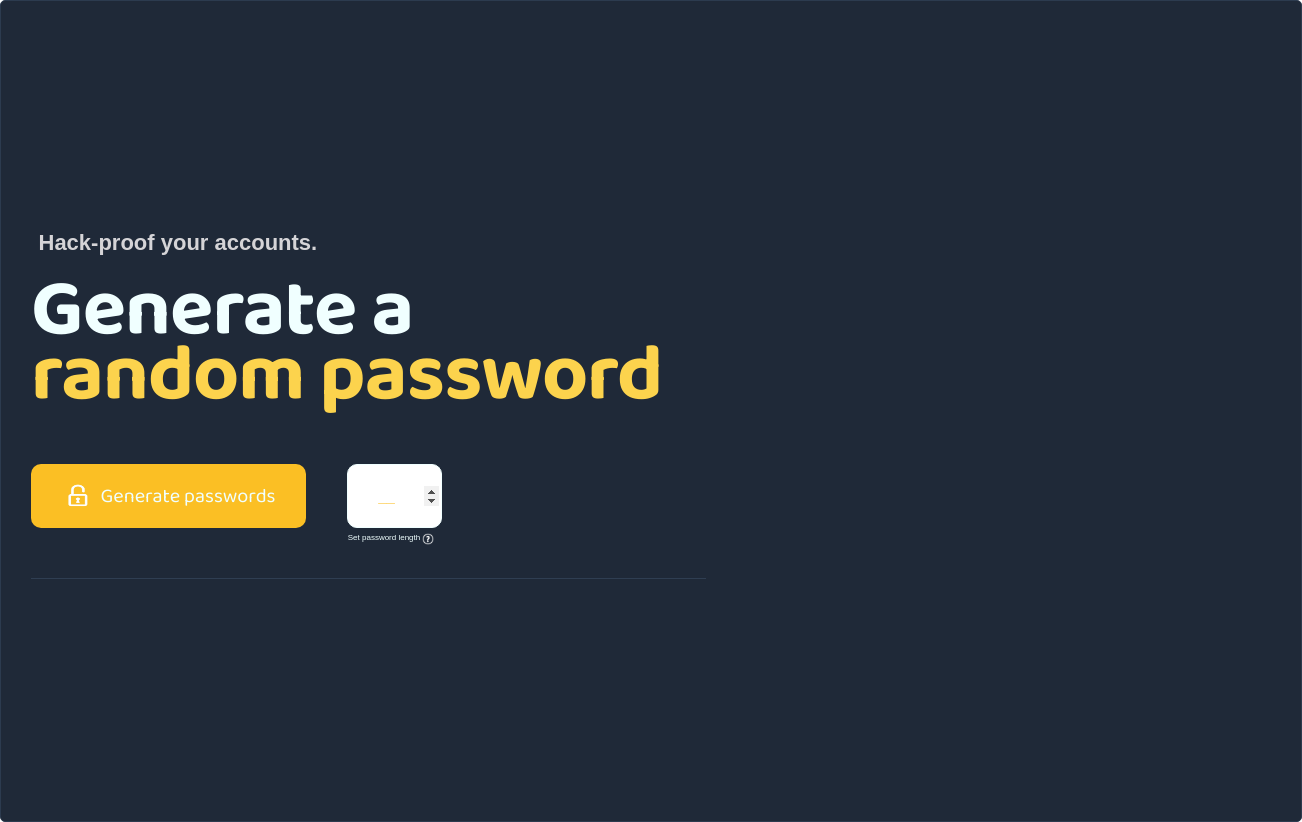
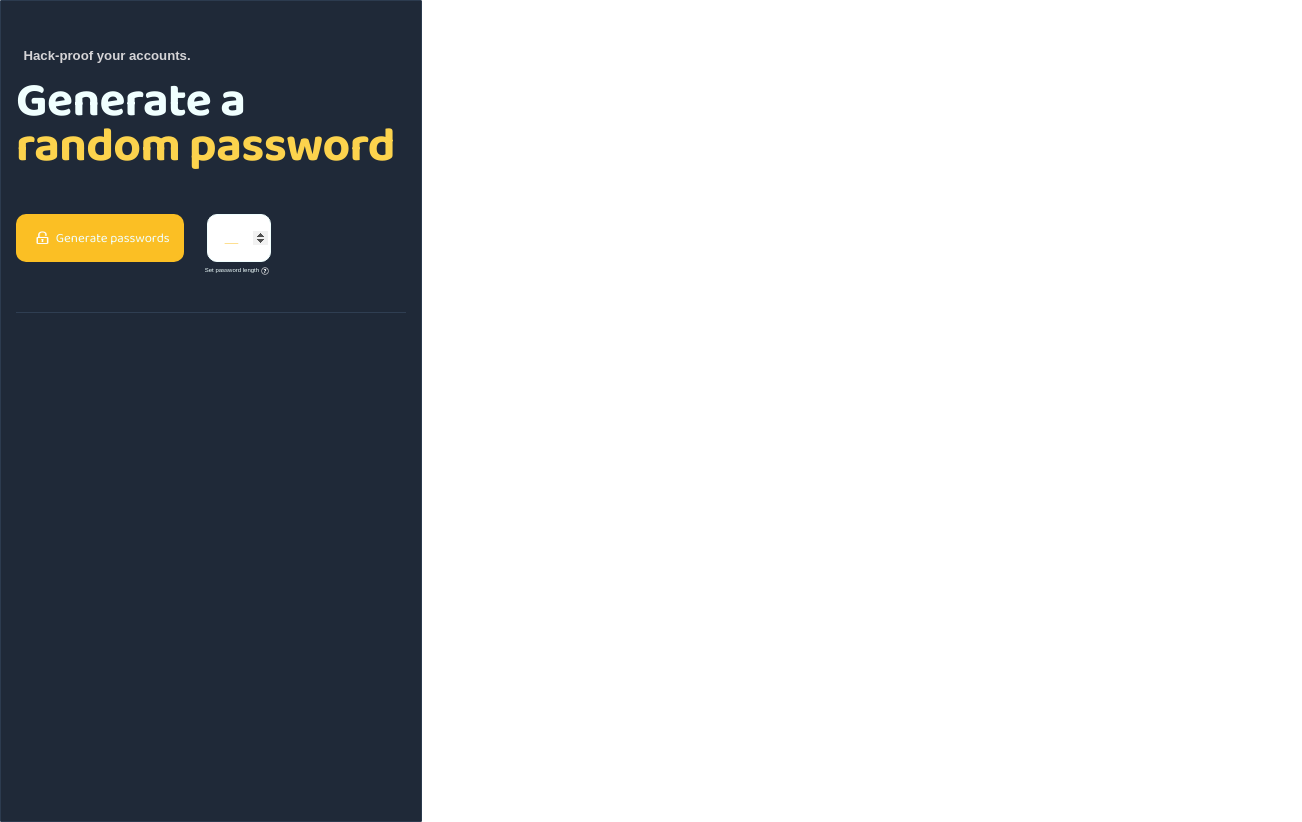
Before and after one commit to shouvikguha/passwordgen, a browser extension: page index.html in a window 1280 px wide. Shown: the whole page, 1302 px wide, since content can reach past the window. Drawn offline with Linux system fonts and the light colour scheme; a web font is replaced by a local one.

Commit message:
Working chrome extension - scaled to fit with few added functionalities

```diff
--- a/index.css
+++ b/index.css
@@ -1,184 +1,146 @@
-body{
+body {
     margin: 0;
     padding: 0;
-    min-width: 675px;
+    min-width: 400px;
+    min-height: 600px;
 }
 
-button{
-    font-family: "Baloo 2", Arial, Helvetica, sans-serif;
-    padding-right: 1px;
-    height: 64px;
-    width: 275px;
-    display: flex;
+#box {
+    padding: 10px;
+    width: 100%;
+    height: 100%;
+    border: 1px solid #2C3B4F;
+    border-radius: 1px;
+    background-color: #1F2938;
     align-items: center;
-    justify-content: center;
-    gap: 10px;
-    background-color: #FBBF24;
-    border: none;
-    border-radius: 10px;
-    /* cursor: pointer; */
-    color: #F0FFFF;
-    font-size: 20px;
-    margin-bottom: 30px;
+    max-width: 400px;
 }
 
-button:hover{
-    cursor: pointer;
-    background-color: #E8A920;
-}
-
-#content{
-    padding-left: 20px;
+#content {
+    padding-left: 5px;
     display: flex;
     flex-direction: column;
     user-select: none;
     min-width: 400px;
 }
 
-
-#box{
-    padding: 10px;
-    width: 100%;
-    height: 100%;
-    border: 1px solid #2C3B4F;
-    border-radius: 5px;
-    background-color: #1F2938;
-    align-items: center;
-}
-
-#subtitle{
+#subtitle {
     font-family: "PT Sans Caption", Arial, Helvetica, sans-serif;
-    font-size: 22px;
+    font-size: 13.2px;
     line-height: 28px;
-    padding-top: 200px;
+    padding-top: 20px;
     padding-left: 7.5px;
     color: #D5D4D7;
     margin-bottom: 0;
 }
 
-#title{
+#title {
     font-family: "Baloo 2", Arial, Helvetica, sans-serif;
-    font-size: 40px;
+    font-size: 24px;
     line-height: 40px;
     letter-spacing: -0.025em;
     text-align: left;
-    margin-bottom:0;
+    margin-bottom: 0;
     margin-top: -20px;
 }
 
-#lock-icon{
-    width: 24px;
-    height: 24px;
+.title-1 {
+    color: #F0FFFF;
+    margin-bottom: 0;
+}
+
+.title-2 {
+    color: #FCD34D;
+    margin-top: 5px;
+}
+
+#setters {
+    display: flex;
+    max-width: 400px;
+    justify-content: space-between;
+    margin-top: 15px;
+}
+
+
+#generate-password-button {
+    font-family: "Baloo 2", Arial, Helvetica, sans-serif;
+    padding-right: 1px;
+    height: 48px;
+    width: 168px;
+    display: flex;
+    align-items: center;
+    justify-content: center;
+    gap: 6px;
+    background-color: #FBBF24;
+    border: none;
+    border-radius: 10px;
+    color: #F0FFFF;
+    font-size: 13px;
+    margin-bottom: 30px;
+}
+
+button:hover {
+    cursor: pointer;
+    background-color: #E8A920;
+}
+
+#lock-icon {
+    width: 14.4px;
+    height: 14.4px;
     transition: transform 0.5s;
 }
 
-.title-1{
-    color: #F0FFFF;
-    margin-bottom:0;
-}
 
-.title-2{
-    color: #FCD34D;
-    margin-top:25px;
-}
-
-.locked{
+.locked {
     transform: rotate(360deg);
 }
 
-#passwords{
-    /* max-width: 380px; */
-    padding: 20;
-    display: flex;
-    flex-direction: row;
-    flex-wrap: wrap;
-    gap: 50px;
-    /* margin: 30px auto; */
-    text-align: center;
-    /* justify-content: center; */
-    max-width: 675px;
-}
-
-
-
-#passwords li {
-    display: flex;
-    align-items: center;
-    justify-content: center;
-    width: 287.5px;
-    list-style: none;
-    font-family: "PT Sans Caption", Arial, Helvetica, sans-serif;
-    background-color: #FCD34D;
-    color: #F0FFFF;
-    font-size: 20px;
-    border-radius: 10px;
-    height: 60px;
-    width: 300px;
-}
-
-#passwords li:hover{
-    background-color: #FBBF24;
-    cursor: pointer;
-}
-
-hr.solid{
-    border: none;
-    border-top: 1px solid #2F3E52;
-    max-width: 675px;
-    margin-top: 20px;
-    margin-left: 20px;
-    height: 0;
-}
-
-#setters{
-    display: flex;
-    max-width: 450px;
-    justify-content: space-between;
-    margin-top: 15px;
-    /* margin: 30px, auto; */
-}
-
-
 .password-length {
-    height: 64px;
-    width: 95px;
+    height: 48px;
+    width: 64px;
     border-radius: 10px;
     color: #FBBF24;
     border: 1px solid #F0FFFF;
     font-family: "PT Sans Caption", Arial, Helvetica, sans-serif;
     font-style: bold;
     font-weight: bold;
-    /* text-decoration: underline; remove underline? */
     text-align: center;
-    font-size: 15px;
-    margin-right: 39.5px;
-    -moz-appearance: textfield; /* for firefox? */
-
+    font-size: 12px;
+    margin-right: 145px;
+    -moz-appearance: textfield;
 }
 
 ::placeholder {
     color: #FBBF24;
     opacity: 1;
-  }
+}
 
 .password-length::-webkit-outer-spin-button,
 .password-length::-webkit-inner-spin-button {
     -webkit-appearance: inner-spin-button;
     opacity: 1;
-    height: 20;
+    height: 15;
+    width: 5;
 }
 
-#help{
+#help {
     display: flex;
     flex-direction: row;
     max-width: 800px;
     justify-content: start;
-    /* margin: 30px, auto; */
 }
 
-#help-icon{
-    width: 12px;
-    height: 12px;
+#number-of-chars-subtitle {
+    padding-left: 188.75px;
+    margin-top: -25px;
+    font-family: "PT Sans Caption", Arial, Helvetica, sans-serif;
+    font-size: 6px;
+    color: #F0FFFF;
+}
+
+#help-icon {
+    width: 8px;
+    height: 8px;
     margin-top: -25px;
     margin-left: 2px;
     cursor: pointer;
@@ -187,29 +149,55 @@ hr.solid{
 .help-text {
     display: none;
     font-family: "PT Sans Caption", Arial, Helvetica, sans-serif;
-    font-size: 9px;
+    font-size: 7.25px;
     color: #F0FFFF;
     background-color: #333;
-    height:10px;
-    /* background-color: #273547; */
+    height: 10px;
     padding: 5px;
     border-radius: 5px;
     margin-top: -30px;
     margin-left: 5px;
 }
 
-#help-icon:hover + .help-text {
+#help-icon:hover+.help-text,
+#help-icon:focus+.help-text {
     display: block;
 }
 
+hr.solid {
+    border: none;
+    border-top: 1px solid #2F3E52;
+    max-width: 390px;
+    margin-top: 20px;
+    margin-left: 5px;
+    height: 0;
+}
 
+#passwords {
+    padding-left: 1px;
+    margin-top: 60px;
+    display: flex;
+    flex-direction: row;
+    flex-wrap: wrap;
+    justify-content: space-around;
+    gap: 12.5px;
+    max-width: 400px;
+}
 
+#passwords li {
+    display: flex;
+    align-items: center;
+    justify-content: center;
+    list-style: none;
+    background-color: #FCD34D;
+    color: #F0FFFF;
+    font-size: 12px;
+    border-radius: 10px;
+    height: 60px;
+    width: 180px;
+}
 
-#number-of-chars-subtitle{
-    padding-left: 316.75px;
-    margin-top: -25px;
-    font-family: "PT Sans Caption", Arial, Helvetica, sans-serif;
-    font-size: 8px;
-    color: #F0FFFF;
-    /* change to match the colour of hack-proof your accounts? */
+#passwords li:hover {
+    background-color: #FBBF24;
+    cursor: pointer;
 }
--- a/index.js
+++ b/index.js
@@ -4,6 +4,14 @@ const passwordsArr = [];
 const passwordLength = document.querySelector(".password-length");
 const helpText = document.querySelector(".help-text");
 let isAlertShown = false; // flag to track if the notif has been shown
+
+document.getElementById("help-icon").addEventListener("click", function() {
+    var helpText = document.querySelector(".help-text");
+    helpText.style.display = "block";
+    setTimeout(function() {
+        helpText.style.display = "none";
+    }, 3000);
+});
 
 passwordLength.addEventListener("input", function () {
     const passwordLengthValue = passwordLength.value;
@@ -99,19 +107,21 @@ function createPasswords(passwordLengthValue) {
 
 
 function generatePasswords(shouldGenerate) {
+    const passwordLengthValue = parseInt(passwordLength.value);
+    if (!passwordLengthValue || passwordLengthValue < 8 || passwordLengthValue > 20) {
+        helpText.style.display = "block"; // prompt user to enter number
+        return;
+    }
     if (shouldGenerate) {
         passwordsArr.length = 0;
         passwordsElement.innerHTML = "";
-        const passwordLengthValue = parseInt(passwordLength.value);
-
-        if (passwordLengthValue >= 8 && passwordLengthValue <= 20) {
         for (let i = 0; i < 4; i++) {
             const newPassword = createPasswords(passwordLengthValue);
             if (newPassword.length === passwordLengthValue) {
                 passwordsArr.push(newPassword);
                 const listItem = document.createElement("li");
                 listItem.textContent = newPassword;
-                    listItem.addEventListener('click', function () {
+                listItem.addEventListener("click", function () {
                     navigator.clipboard.writeText(newPassword)
                         .then(() => {
                             if (!isAlertShown) { // limit to one alert
@@ -128,7 +138,6 @@ function generatePasswords(shouldGenerate) {
             }
         }
     }
-    }
     else {
         passwordsElement.innerHTML = "";
         isAlertShown = false;
--- /dev/null
+++ b/index2.css
@@ -0,0 +1,218 @@
+/* best for browser */
+
+body {
+    margin: 0;
+    padding: 0;
+    min-width: 675px;
+}
+
+button {
+    font-family: "Baloo 2", Arial, Helvetica, sans-serif;
+    padding-right: 1px;
+    height: 64px;
+    width: 275px;
+    display: flex;
+    align-items: center;
+    justify-content: center;
+    gap: 10px;
+    background-color: #FBBF24;
+    border: none;
+    border-radius: 10px;
+    /* cursor: pointer; */
+    color: #F0FFFF;
+    font-size: 20px;
+    margin-bottom: 30px;
+}
+
+button:hover {
+    cursor: pointer;
+    background-color: #E8A920;
+}
+
+#content {
+    padding-left: 20px;
+    display: flex;
+    flex-direction: column;
+    user-select: none;
+    min-width: 400px;
+}
+
+
+#box {
+    padding: 10px;
+    width: 100%;
+    height: 100%;
+    border: 1px solid #2C3B4F;
+    border-radius: 5px;
+    background-color: #1F2938;
+    align-items: center;
+}
+
+#subtitle {
+    font-family: "PT Sans Caption", Arial, Helvetica, sans-serif;
+    font-size: 22px;
+    line-height: 28px;
+    padding-top: 200px;
+    padding-left: 7.5px;
+    color: #D5D4D7;
+    margin-bottom: 0;
+}
+
+#title {
+    font-family: "Baloo 2", Arial, Helvetica, sans-serif;
+    font-size: 40px;
+    line-height: 40px;
+    letter-spacing: -0.025em;
+    text-align: left;
+    margin-bottom: 0;
+    margin-top: -20px;
+}
+
+#lock-icon {
+    width: 24px;
+    height: 24px;
+    transition: transform 0.5s;
+}
+
+.title-1 {
+    color: #F0FFFF;
+    margin-bottom: 0;
+}
+
+.title-2 {
+    color: #FCD34D;
+    margin-top: 25px;
+}
+
+.locked {
+    transform: rotate(360deg);
+}
+
+#passwords {
+    /* max-width: 380px; */
+    padding: 20;
+    display: flex;
+    flex-direction: row;
+    flex-wrap: wrap;
+    gap: 50px;
+    /* margin: 30px auto; */
+    text-align: center;
+    /* justify-content: center; */
+    max-width: 675px;
+}
+
+
+
+#passwords li {
+    display: flex;
+    align-items: center;
+    justify-content: center;
+    width: 287.5px;
+    list-style: none;
+    font-family: "PT Sans Caption", Arial, Helvetica, sans-serif;
+    background-color: #FCD34D;
+    color: #F0FFFF;
+    font-size: 20px;
+    border-radius: 10px;
+    height: 60px;
+    width: 300px;
+}
+
+#passwords li:hover {
+    background-color: #FBBF24;
+    cursor: pointer;
+}
+
+hr.solid {
+    border: none;
+    border-top: 1px solid #2F3E52;
+    max-width: 675px;
+    margin-top: 20px;
+    margin-left: 20px;
+    height: 0;
+}
+
+#setters {
+    display: flex;
+    max-width: 450px;
+    justify-content: space-between;
+    margin-top: 15px;
+    /* margin: 30px, auto; */
+}
+
+
+.password-length {
+    height: 64px;
+    width: 95px;
+    border-radius: 10px;
+    color: #FBBF24;
+    border: 1px solid #F0FFFF;
+    font-family: "PT Sans Caption", Arial, Helvetica, sans-serif;
+    font-style: bold;
+    font-weight: bold;
+    /* text-decoration: underline; remove underline? */
+    text-align: center;
+    font-size: 15px;
+    margin-right: 39.5px;
+    -moz-appearance: textfield;
+    /* for firefox? */
+
+}
+
+::placeholder {
+    color: #FBBF24;
+    opacity: 1;
+}
+
+.password-length::-webkit-outer-spin-button,
+.password-length::-webkit-inner-spin-button {
+    -webkit-appearance: inner-spin-button;
+    opacity: 1;
+    height: 20;
+}
+
+#help {
+    display: flex;
+    flex-direction: row;
+    max-width: 800px;
+    justify-content: start;
+    /* margin: 30px, auto; */
+}
+
+#help-icon {
+    width: 12px;
+    height: 12px;
+    margin-top: -25px;
+    margin-left: 2px;
+    cursor: pointer;
+}
+
+.help-text {
+    display: none;
+    font-family: "PT Sans Caption", Arial, Helvetica, sans-serif;
+    font-size: 9px;
+    color: #F0FFFF;
+    background-color: #333;
+    height: 10px;
+    /* background-color: #273547; */
+    padding: 5px;
+    border-radius: 5px;
+    margin-top: -30px;
+    margin-left: 5px;
+}
+
+#help-icon:hover+.help-text {
+    display: block;
+}
+
+
+
+
+#number-of-chars-subtitle {
+    padding-left: 316.75px;
+    margin-top: -25px;
+    font-family: "PT Sans Caption", Arial, Helvetica, sans-serif;
+    font-size: 8px;
+    color: #F0FFFF;
+    /* change to match the colour of hack-proof your accounts? */
+}
```
Also changed, not shown: manifest.json (added), 2 other files. Lines whose indentation alone changed are shown as unchanged.
